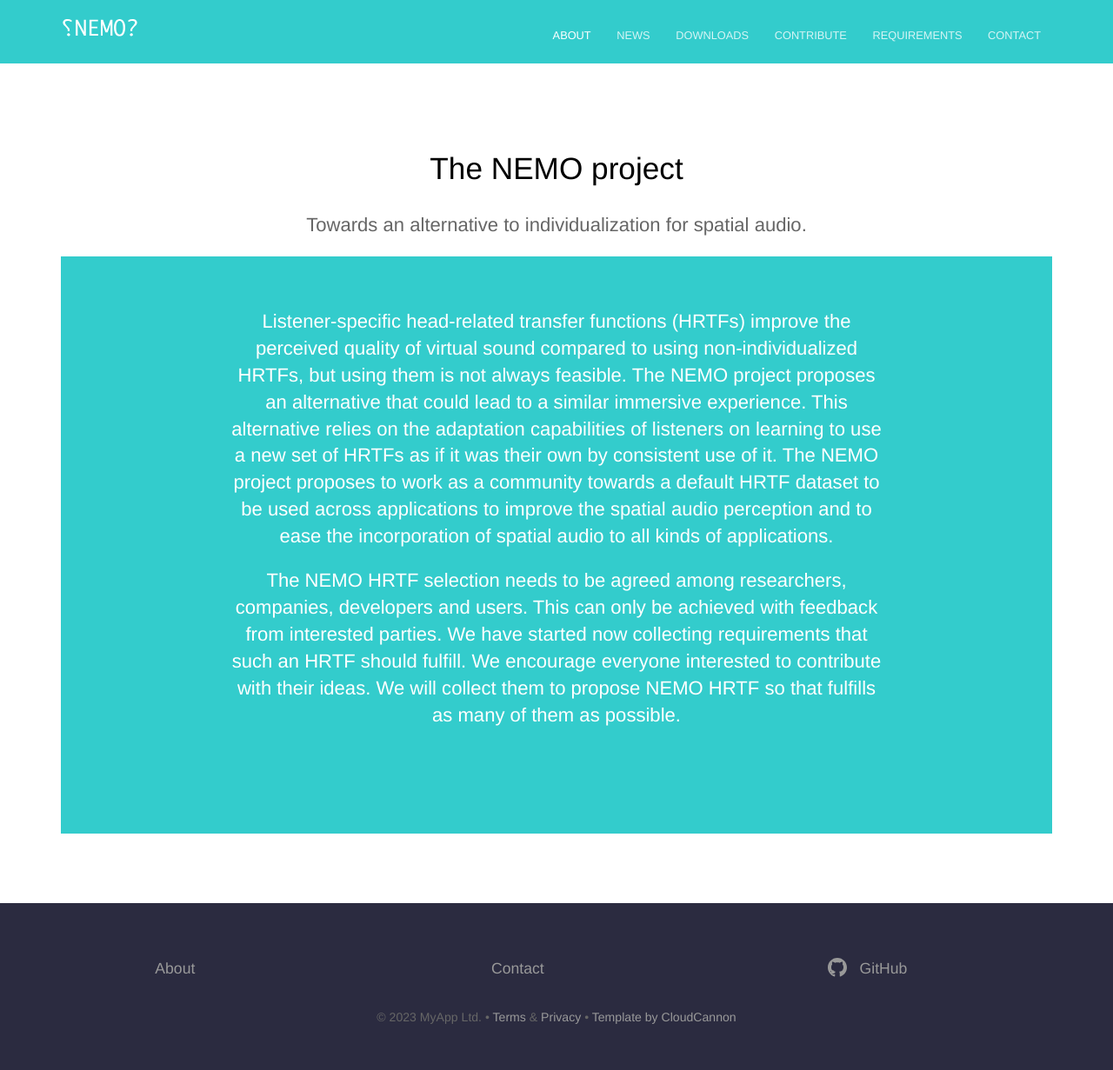
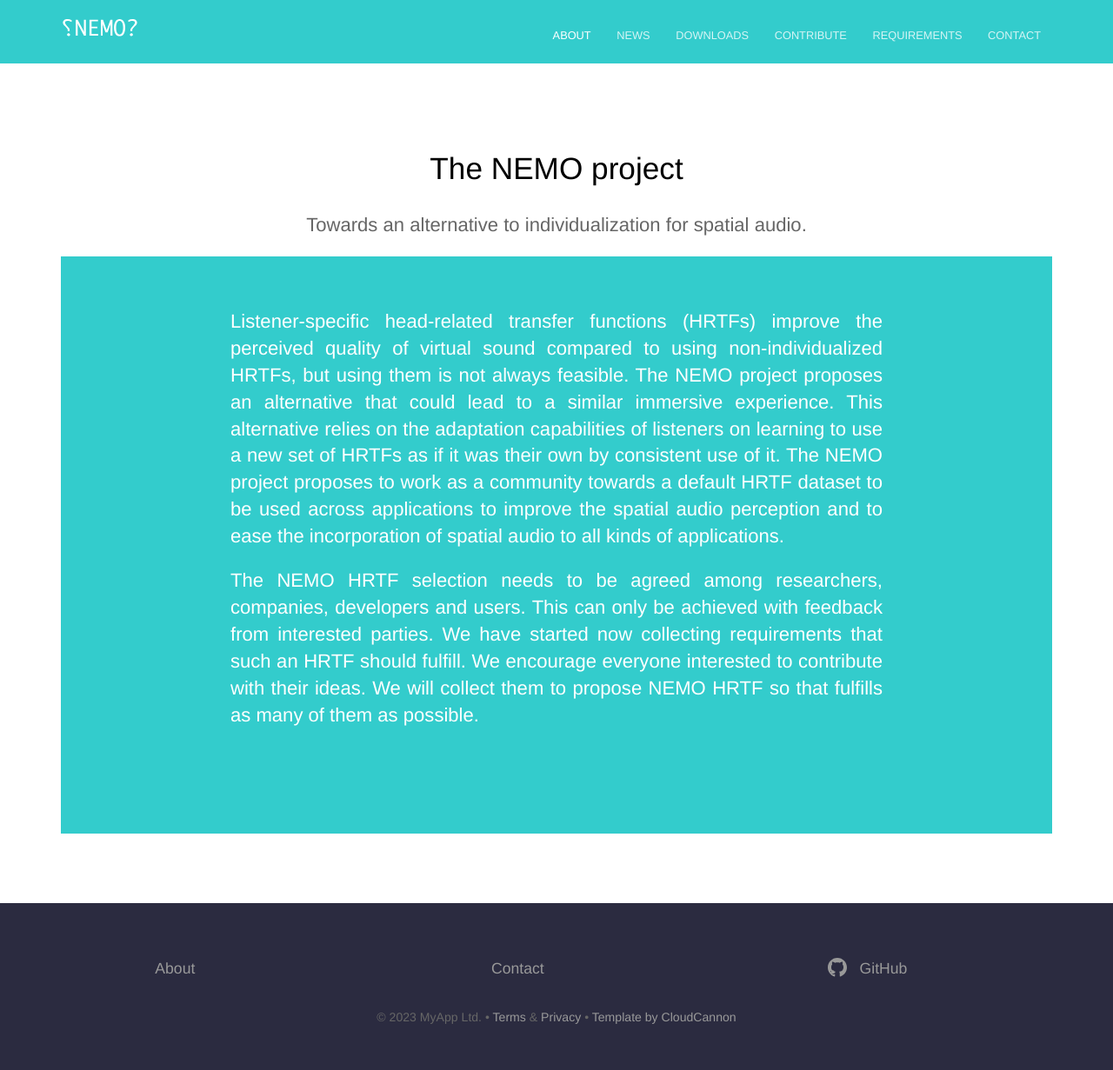
Before and after one commit to TheNEMOproject/TheNEMOproject.github.io, a Jekyll site: the page built from about.html, in a window 1280 px wide. Shown: the whole page at 87% size. Built offline with Jekyll 4.4.1, drawn with Linux system fonts in a browser that asks for light colours.

Commit message:
Update about.html

```diff
--- a/about.html
+++ b/about.html
@@ -5,9 +5,9 @@ description: Towards an alternative to individualization for spatial audio.
 <section class="hero">
 	<div class="text-container">
 		<h1 class="editable"><strong> </strong></h1>
-		<p class="subtext editable">Listener-specific head-related transfer functions (HRTFs) improve the perceived quality of virtual sound compared to using non-individualized HRTFs, but using them is not always feasible. The NEMO project proposes an alternative that could lead to a similar immersive experience. This alternative relies on the adaptation capabilities of listeners on learning to use a new set of HRTFs as if it was their own by consistent use of it. The NEMO project proposes to work as a community towards a default HRTF dataset to be used across applications to improve the spatial audio perception and to ease the incorporation of spatial audio to all kinds of applications.</p>
+		<p class="subtext_justified editable">Listener-specific head-related transfer functions (HRTFs) improve the perceived quality of virtual sound compared to using non-individualized HRTFs, but using them is not always feasible. The NEMO project proposes an alternative that could lead to a similar immersive experience. This alternative relies on the adaptation capabilities of listeners on learning to use a new set of HRTFs as if it was their own by consistent use of it. The NEMO project proposes to work as a community towards a default HRTF dataset to be used across applications to improve the spatial audio perception and to ease the incorporation of spatial audio to all kinds of applications.</p>
 		<h1 class="editable"><strong> </strong></h1>
-		<p class="subtext editable">The NEMO HRTF selection needs to be agreed among researchers, companies, developers and users. This can only be achieved with feedback from interested parties. We have started now collecting requirements that such an HRTF should fulfill. We encourage everyone interested to contribute with their ideas. We will collect them to propose NEMO HRTF so that fulfills as many of them as possible. </p>
+		<p class="subtext_justified editable">The NEMO HRTF selection needs to be agreed among researchers, companies, developers and users. This can only be achieved with feedback from interested parties. We have started now collecting requirements that such an HRTF should fulfill. We encourage everyone interested to contribute with their ideas. We will collect them to propose NEMO HRTF so that fulfills as many of them as possible. </p>
 	</div>
 </section>
 
```
